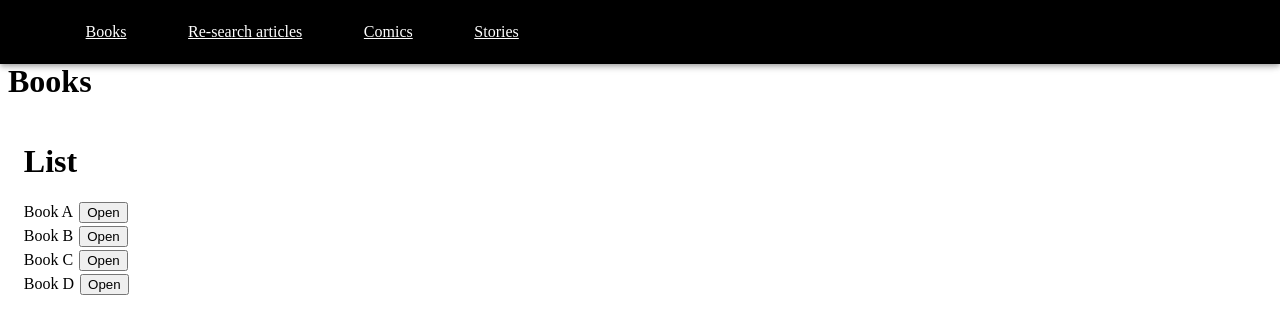
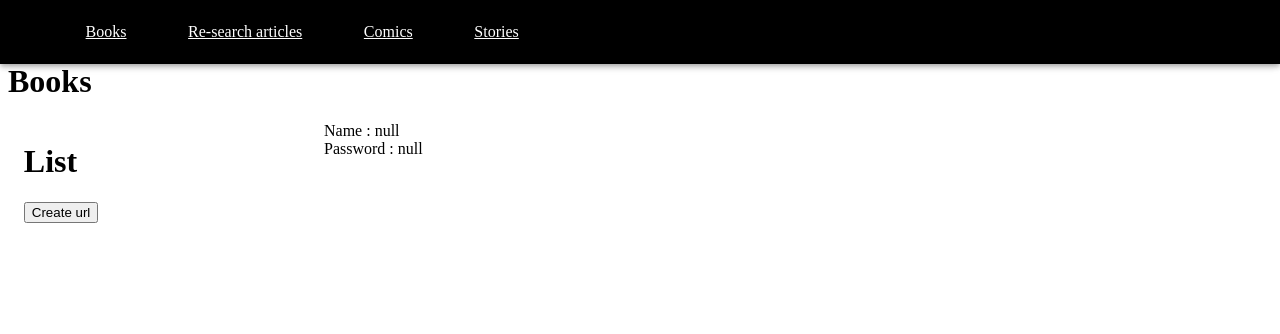
Before and after one commit to zeeshan-thedeveloper/React-basics, a React (Create React App) app in the folder Routing Example/: page /books in a window 1280 px wide. Shown: the top 334 px of the page. Built offline with nearby package versions, Linux system fonts and the light colour scheme.

Commit message:
updated example

```diff
--- a/Routing Example/src/App.js
+++ b/Routing Example/src/App.js
@@ -24,7 +24,7 @@ function App(props) {
         <Routes>
           <Route path="/books" element={<Books />} />
           <Route path="/re-search-articles" element={<ResearchArticles />} />
-          <Route path="/comics/:id" element={<Comics />} />
+          <Route path="/comics/:mass" element={<Comics />} />
           <Route path="/stories" element={<Stories />}>
             <Route index  element={<Horror />} />
             <Route path="horror" element={<Horror />} />
--- a/Routing Example/src/Components/Books.js
+++ b/Routing Example/src/Components/Books.js
@@ -8,6 +8,8 @@ import book_4 from './Images/book_4.jpg'
 
 export default function Books() {
   const [searchParam, setSearchParams] = useSearchParams();
+  const name  = searchParam.get("name");
+  const password  = searchParam.get("password");
 
   return (
     <div>
@@ -17,10 +19,17 @@ export default function Books() {
           <ListOfBooks />
         </Grid>
         <Grid item xs={3}>
-            {(searchParam.get('bookId')=='book_1') && <img src={book_1} width="50%"/>}
+            {
+              `Name : ${name}`
+            }
+            <br></br>
+            {
+              `Password : ${password}`
+            }
+            {/* {(searchParam.get('bookId')=='book_1') && <img src={book_1} width="50%"/>}
             {(searchParam.get('bookId')=='book_2') && <img src={book_2} width="50%"/>}
             {(searchParam.get('bookId')=='book_3') && <img src={book_3} width="50%"/>}
-            {(searchParam.get('bookId')=='book_4') && <img src={book_4} width="50%"/>}
+            {(searchParam.get('bookId')=='book_4') && <img src={book_4} width="50%"/>} */}
         </Grid>
       </Grid>
     </div>
--- a/Routing Example/src/Components/Comics.js
+++ b/Routing Example/src/Components/Comics.js
@@ -1,7 +1,7 @@
 import { useParams } from "react-router-dom"
 
 export default function Comics(){
-    const {id}=useParams();
-    console.log(id)
-    return <h1>Comics : {id}</h1>
+    const {mass}=useParams();
+    console.log(mass)
+    return <h1>Comics : {mass}</h1>
 }
--- a/Routing Example/src/Components/ListOfBooks.js
+++ b/Routing Example/src/Components/ListOfBooks.js
@@ -25,7 +25,12 @@ const ListOfBooks = () => {
   return (
     <div style={{marginLeft:"5%"}}>
       <h1>List</h1>
-      {data.map((item)=>{
+      <button onClick={()=>{
+        searchParam.set("name","Massoma");
+        searchParam.set("password","1234e");
+        setSearchParams(searchParam);
+        }}>Create url</button>
+      {/* {data.map((item)=>{
           return<div style={{marginTop:"1%"}}>
               <span>{item.bookName}</span>
               <button onClick={(e)=>{
@@ -33,7 +38,7 @@ const ListOfBooks = () => {
                   setSearchParams(searchParam);
               }} style={{marginLeft:"2%"}}>Open</button>
           </div>
-      })}
+      })} */}
     </div>
   );
 };
--- a/Routing Example/src/Components/Navbar.js
+++ b/Routing Example/src/Components/Navbar.js
@@ -16,7 +16,7 @@ export default function Navbar() {
 
          <Link style={{color:"white",marginLeft:"5%"}} to="/books">Books</Link>
          <Link style={{color:"white",marginLeft:"5%"}} to="/re-search-articles">Re-search articles</Link>
-         <Link style={{color:"white",marginLeft:"5%"}} to="/comics/id=3">Comics</Link>
+         <Link style={{color:"white",marginLeft:"5%"}} to="/comics/mass=3">Comics</Link>
          <Link style={{color:"white",marginLeft:"5%"}} to="/stories">Stories</Link>
 
         </Toolbar>
```
